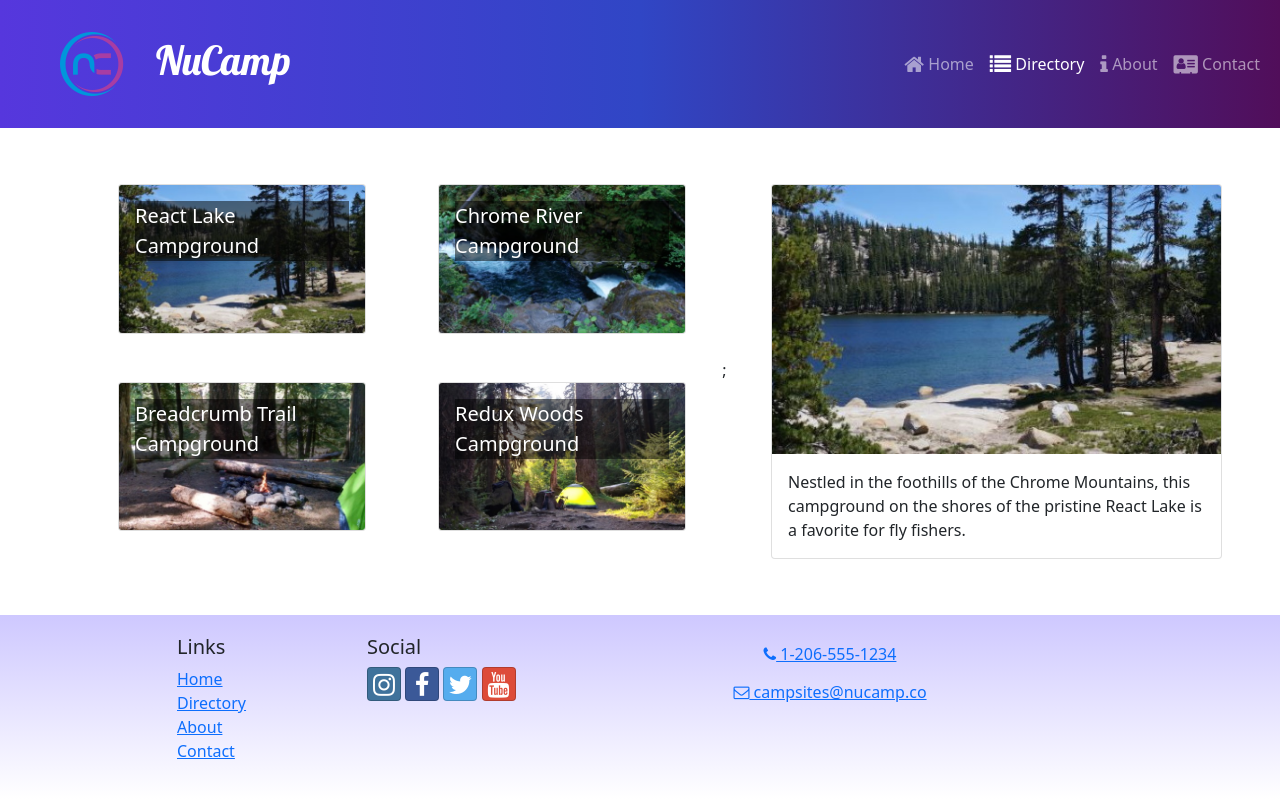
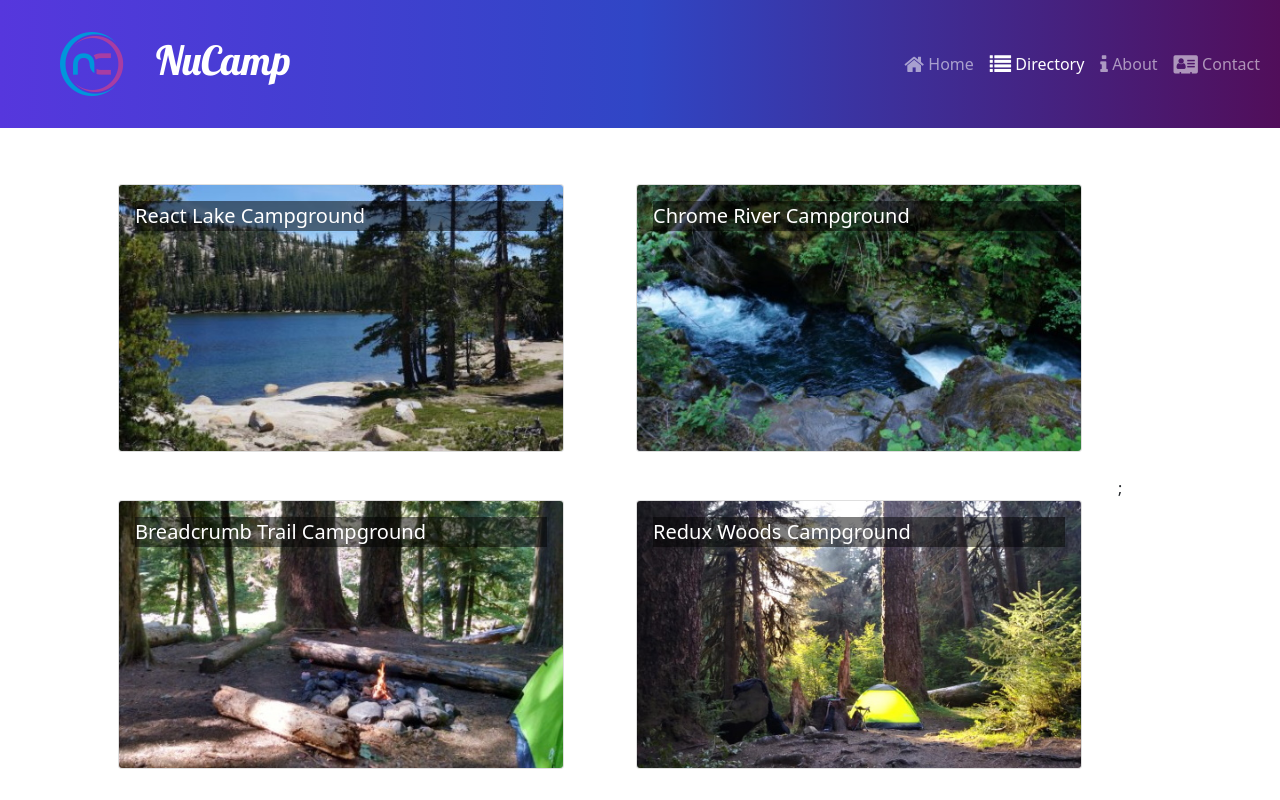
Before and after one commit to Jr-rojas/Ncampsite-React, a React (Create React App) app: page /directory in a window 1280 px wide. Shown: the top 800 px of the page. Built offline with nearby package versions, Linux system fonts and the light colour scheme.

Commit message:
CampsiteDetailPage

```diff
--- a/src/App.js
+++ b/src/App.js
@@ -2,10 +2,10 @@
 import ContactPage from './pages/ContactPage';
 import HomePage from './pages/HomePage';
 import './App.css';
-import CampsitesList from './features/campsites/CampsitesList';
 import Header from './components/Header';
 import Footer from './components/Footer';
 import CampsitesDirectoryPage from './pages/CampsitesDirectoryPage';
+import CampsiteDetailPage from './pages/CampsiteDetailPage';
 
 
 function App() {
@@ -16,6 +16,10 @@
         <Route path='/' element={<HomePage />} />
         <Route path='contact' element={<ContactPage />} />
         <Route path='directory' element={<CampsitesDirectoryPage />} />
+        <Route
+            path='directory/:campsiteId'
+            element={<CampsiteDetailPage/>}
+        />
       </Routes>
       <Footer />
     </div>
--- a/src/features/campsites/CampsiteCard.js
+++ b/src/features/campsites/CampsiteCard.js
@@ -1,16 +1,20 @@
 import { Card, CardImg, CardImgOverlay, CardTitle } from 'reactstrap';
+import { Link } from 'react-router-dom';
 
-const CampsiteCard = (props) => {
+const CampsiteCard = ({ campsite }) => {
+    const { id, image, name} = campsite;
     return(
+        <Link to={`${id}`}>
             <Card>
                 <CardImg
-                width='100%' src={props.campsite.image} alt={props.campsite.name}
+                    width='100%' src={image} alt={name}
                 />
                 <CardImgOverlay>
-                <CardTitle>{props.campsite.name}</CardTitle>
+                    <CardTitle>{name}</CardTitle>
                 </CardImgOverlay>
             </Card>
+        </Link>
     );
-}
+};
 
 export default CampsiteCard;
--- a/src/features/campsites/CampsitesList.js
+++ b/src/features/campsites/CampsitesList.js
@@ -2,7 +2,7 @@
 import CampsiteCard from "./CampsiteCard";
 import { selectAllCampsites } from './campsitesSlice';
 
-const CampsitesList = ({setCampsiteId}) => {
+const CampsitesList = () => {
     const campsites = selectAllCampsites();
 
     return(
@@ -13,7 +13,7 @@
                         md='5'
                         className='m-4'
                         key={campsite.id}
-                        onClick={() => setCampsiteId(campsite.id)}>
+                        >
                         <CampsiteCard campsite={campsite}/>
                     </Col>
                 );
--- a/src/features/campsites/campsitesSlice.js
+++ b/src/features/campsites/campsitesSlice.js
@@ -5,7 +5,7 @@
 };
 
 export const selectCampsiteById = (id) => {
-    return CAMPSITES.find((campsite) => campsite.id === id);
+    return CAMPSITES.find((campsite) => campsite.id === parseInt(id));
 };
 // export const selectRandomCampsite = () => {
 //     return CAMPSITES[Math.floor(CAMPSITES.length* Math.random())];
--- /dev/null
+++ b/src/pages/CampsiteDetailPage.js
@@ -0,0 +1,20 @@
+import { Container, Row } from 'reactstrap';
+import { useParams } from 'react-router-dom';
+import { selectCampsiteById } from '../features/campsites/campsitesSlice';
+import CampsiteDetail from '../features/campsites/CampsiteDetail';
+
+
+const CampsiteDetailPage = () => {
+    const {campsiteId} = useParams();
+    const campsite = selectCampsiteById(campsiteId);
+
+    return (
+        <Container>
+            <Row>
+                <CampsiteDetail campsite={campsite}/>
+            </Row>
+        </Container>
+    );
+};
+
+export default CampsiteDetailPage;
--- a/src/pages/CampsitesDirectoryPage.js
+++ b/src/pages/CampsitesDirectoryPage.js
@@ -1,23 +1,11 @@
-import { useState } from 'react';
-import { Container, Row, Col } from 'reactstrap';
-import CampsiteDetail from '../features/campsites/CampsiteDetail';
+import { Container } from 'reactstrap';
 import CampsitesList from '../features/campsites/CampsitesList';
-import { selectCampsiteById } from '../features/campsites/campsitesSlice';
+
 
 const CampsitesDirectoryPage = () => {
-    const [campsiteId, setCampsiteId] = useState(0);
-    const selectedCampsite = selectCampsiteById(campsiteId);
-
     return (
         <Container>
-            <Row>
-                <Col sm='5' md='7'>
-                    <CampsitesList setCampsiteId = {setCampsiteId} />
-                </Col>
-                <Col sm='7' md='5'>
-                    <CampsiteDetail campsite={selectedCampsite} />
-                </Col>
-            </Row>
+            <CampsitesList />
         </Container>
     );
 };
```
Lines whose indentation alone changed are shown as unchanged.
